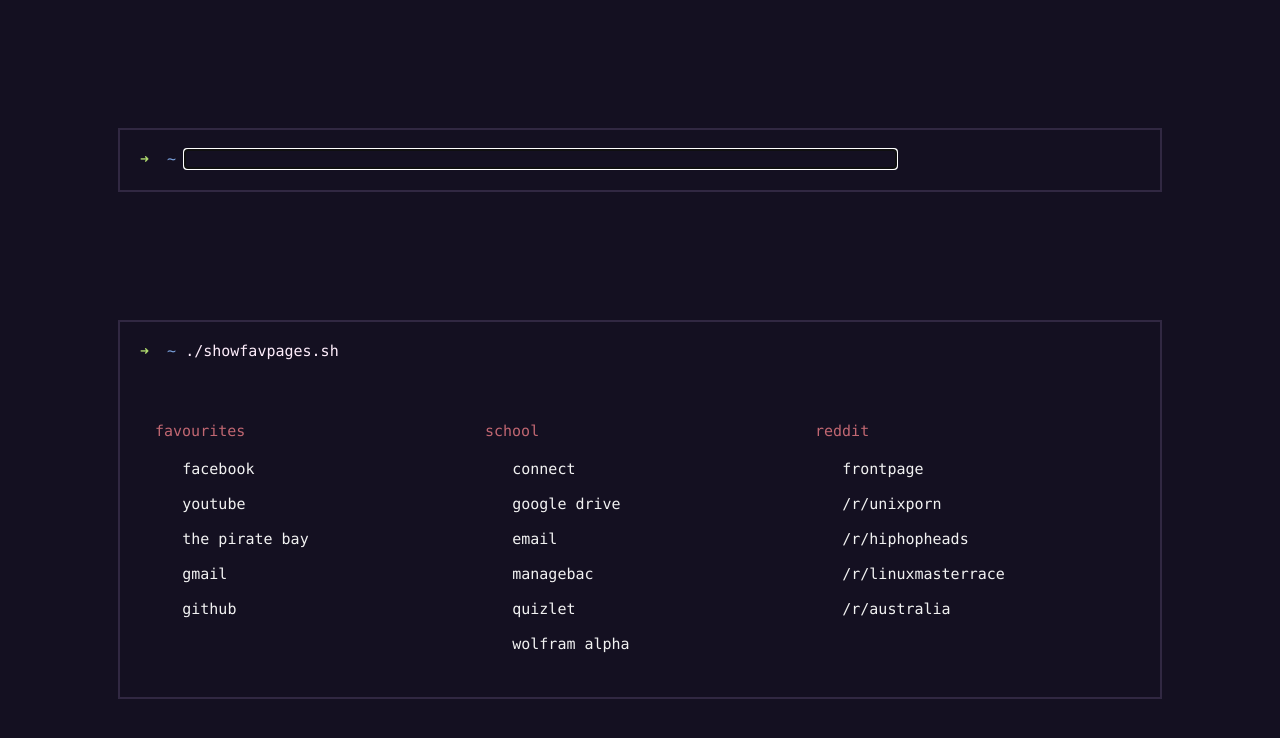
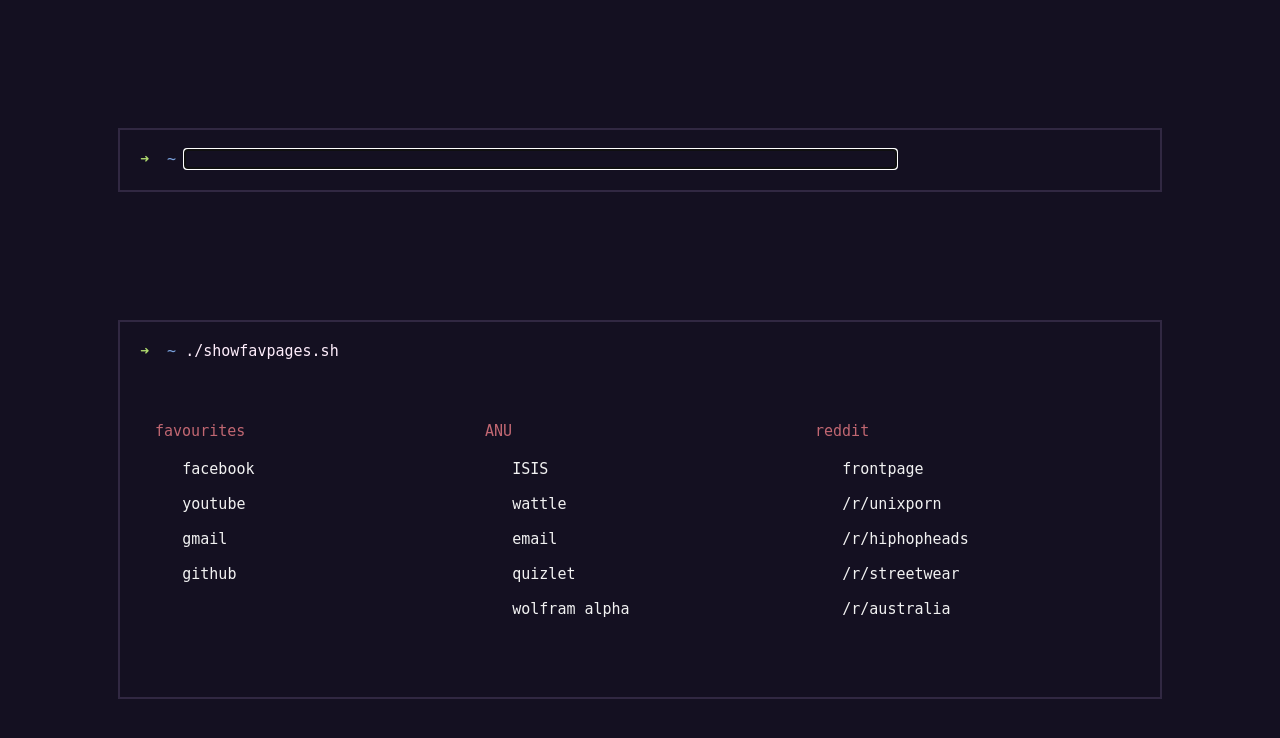
Before and after one commit to evil5hadow/new-dots, a plain HTML site: page startpage/index.html in a window 1280 px wide. Drawn offline with Linux system fonts and the light colour scheme.

Commit message:
changed ncmpcpp a bit

```diff
--- a/startpage/css/stylesheet.css
+++ b/startpage/css/stylesheet.css
@@ -45,7 +45,7 @@
 }
 
 #header {
-    font-family: "Monaco";
+    font-family: "DejaVu Sans Mono";
     font-weight: 200;
     text-align: center;
     margin: auto;
@@ -53,7 +53,7 @@
 }
 
 #header span {
-    font-family: "Monaco";
+    font-family: "DejaVu Sans Mono";
     font-weight: 200;
     font-size: 15px;
     color: #f2f2f2;
@@ -76,7 +76,7 @@
     padding: 0px 10px 0px 0px;
     background-color: #141021;
     border: solid 0px #1a1d24;
-    font-family: "Monaco";
+    font-family: "DejaVu Sans Mono";
     font-size: 15px;
     color: #ffeefc;
     float: left;
@@ -135,7 +135,7 @@
 .terminal-label {
     height: 20px;
     padding: 10px 0px;
-    font-family: "Monaco";
+    font-family: "DejaVu Sans Mono";
     font-size: 15px;
     color: #ffeefc;
     width: 100%;
@@ -167,7 +167,7 @@
 .favCon-header {
     padding: 5px 0px;
     background: #141021;
-    font-family: "Monaco";
+    font-family: "DejaVu Sans Mono";
     font-size: 15px;
     color: #c16772;
 }
@@ -205,7 +205,7 @@
     width: 100%;
     height: 100%;
     padding: 5px 0px 0px 0px;
-    font-family: "Monaco";
+    font-family: "DejaVu Sans Mono";
     font-size: 15px;
     color: #f2f2f2;
     text-align: left;
--- a/startpage/index.html
+++ b/startpage/index.html
@@ -40,13 +40,6 @@
                                 </div>
                             </div>
                         </a>
-                        <a href="https://www.thepiratebay.org/" onfocus="if(this.blur)this.blur()">
-                            <div class="favCon-el">
-                                <div class="favCon-el-content">
-                                    <span>the pirate bay</span>
-                                </div>
-                            </div>
-                        </a>
                         <a href="https://gmail.com" onfocus="if(this.blur)this.blur()">
                             <div class="favCon-el">
                                 <div class="favCon-el-content">
@@ -65,34 +58,27 @@
                 </div>
                 <div class="favCon">
                     <div class="favCon-header">
-                        <span>school</span>
+                        <span>ANU</span>
                     </div>
                     <div class="favCon-body">
-                        <a href="https://connect.canberragrammar.org.au" onfocus="if(this.blur)this.blur()">
+                        <a href="https://isis.anu.edu.au" onfocus="if(this.blur)this.blur()">
                             <div class="favCon-el">
                                 <div class="favCon-el-content">
-                                    <span>connect</span>
+                                    <span>ISIS</span>
                                 </div>
                             </div>
                         </a>
-                        <a href="https://drive.google.com/a/cgs.act.edu.au" onfocus="if(this.blur)this.blur()">
+                        <a href="https://wattle.anu.edu.au" onfocus="if(this.blur)this.blur()">
                             <div class="favCon-el">
                                 <div class="favCon-el-content">
-                                    <span>google drive</span>
+                                    <span>wattle</span>
                                 </div>
                             </div>
                         </a>
-                        <a href="https://webmail.cgs.act.edu.au/owa/auth/logon.aspx" onfocus="if(this.blur)this.blur()">
+                        <a href="https://login.microsoftonline.com/common/oauth2/authorize?client_id=00000002-0000-0ff1-ce00-000000000000&redirect_uri=https%3a%2f%2foutlook.office.com%2fowa%2f&resource=00000002-0000-0ff1-ce00-000000000000&response_mode=form_post&response_type=code+id_token&scope=openid&msafed=0&client-request-id=0f9a79f5-2131-4cfc-8dcf-36324ffb7207&protectedtoken=true&nonce=636542486283968927.8135a03c-1753-49d6-9543-d6000c8a7000&state=DYu5EYAwDMAcOMYxMfE_Ti7pKVkfF5IqNQA4i6NoVAI3NpUhYSM4LXL4HQ_rJF74uDJKbsNUYdxGRCumV1q9V3-_2X8" onfocus="if(this.blur)this.blur()">
                             <div class="favCon-el">
                                 <div class="favCon-el-content">
                                     <span>email</span>
-                                </div>
-                            </div>
-                        </a>
-                        <a href="https://canberragrammar.managebac.com/login" onfocus="if(this.blur)this.blur()">
-                            <div class="favCon-el">
-                                <div class="favCon-el-content">
-                                    <span>managebac</span>
                                 </div>
                             </div>
                         </a>
@@ -138,10 +124,10 @@
                                 </div>
                             </div>
                         </a>
-                        <a href="https://www.reddit.com/r/linuxmasterrace" onfocus="if(this.blur)this.blur()">
+                        <a href="https://www.reddit.com/r/streetwear" onfocus="if(this.blur)this.blur()">
                             <div class="favCon-el">
                                 <div class="favCon-el-content">
-                                    <span>/r/linuxmasterrace</span>
+                                    <span>/r/streetwear</span>
                                 </div>
                             </div>
                         </a>
```
Also changed, not shown: 8 other files.
